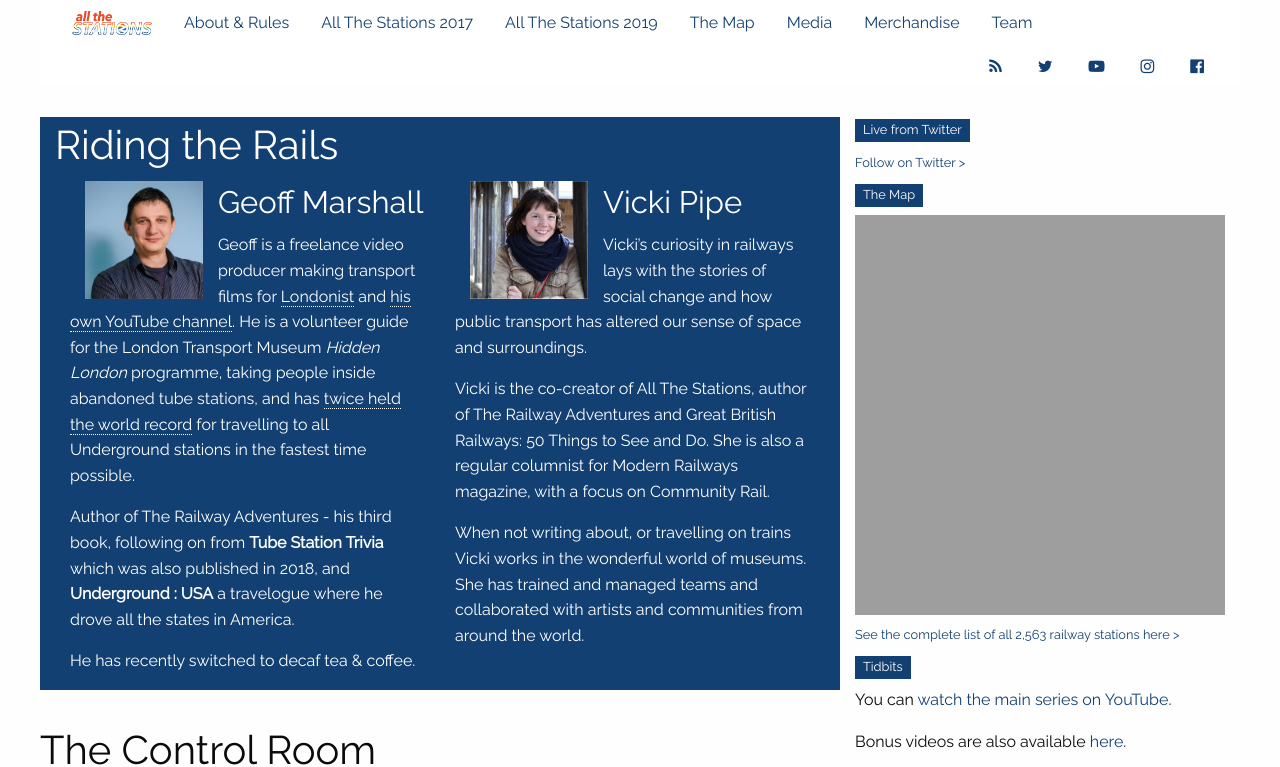
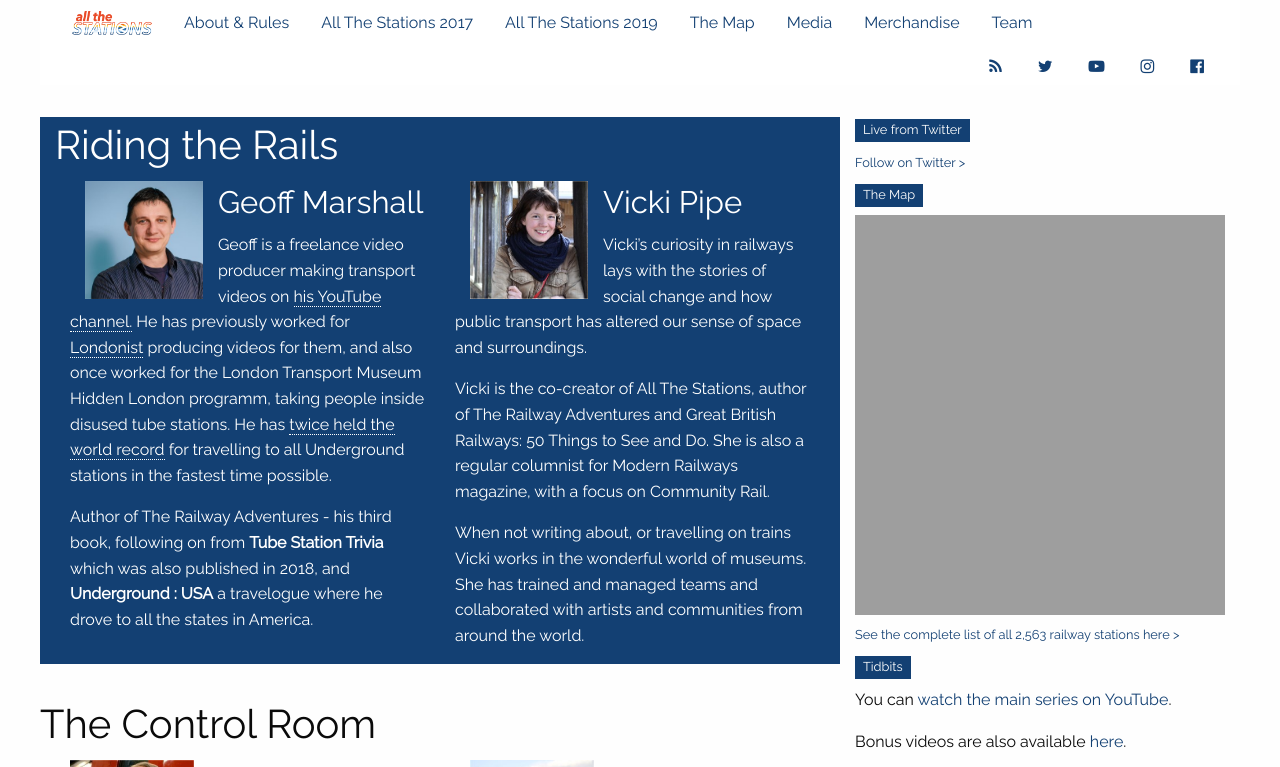
Before and after one commit to khawkins98/all-the-stations, a Jekyll site: the page built from team.md, in a window 1280 px wide and 900 px high, cut to the strip 0-767 px from the top of the window. Built offline with Jekyll 4.4.1, drawn with Linux system fonts in a browser that asks for light colours; nearby versions of some CDN libraries; comment, search, counter and statistics services are not loaded.

Commit message:
Update team.md

```diff
--- a/team.md
+++ b/team.md
@@ -13,9 +13,8 @@
  				<img src="/static/images/geoff.jpg" class="img-rounded">
  			</div>
  			<h3>Geoff Marshall</h3>
- 			<p>Geoff is a freelance video producer making transport films for <a href="https://www.youtube.com/user/Londonistvids" target="new">Londonist</a> and <a href="https://www.youtube.com/user/geofftech2">his own YouTube channel</a>. He is a volunteer guide for the London Transport Museum <em>Hidden London</em> programme, taking people inside abandoned tube stations, and has <a href="http://www.bbc.co.uk/news/uk-england-london-24203949" target="new">twice held the  world record</a> for travelling to all Underground stations in the fastest time possible.</p>
-			<p>Author of The Railway Adventures - his third book, following on from <strong>Tube Station Trivia</strong> which was also published in 2018, and <strong>Underground : USA</strong> a travelogue where he drove all the states in America.</p>
-			<p>He has recently switched to decaf tea & coffee.</p>
+ 			<p>Geoff is a freelance video producer making transport videos on <a href="https://www.youtube.com/user/geofftech2">his YouTube channel.</a> He has previously worked for <a href="https://www.youtube.com/user/Londonistvids" target="new">Londonist</a> producing videos for them, and also once worked for the London Transport Museum Hidden London programm, taking people inside disused tube stations. He has <a href="http://www.bbc.co.uk/news/uk-england-london-24203949" target="new">twice held the  world record</a> for travelling to all Underground stations in the fastest time possible.</p>
+			<p>Author of The Railway Adventures - his third book, following on from <strong>Tube Station Trivia</strong> which was also published in 2018, and <strong>Underground : USA</strong> a travelogue where he drove to all the states in America.</p>
  		</div>
  		<div class="column">
  			<div class="columns medium-5 float-left">
```
